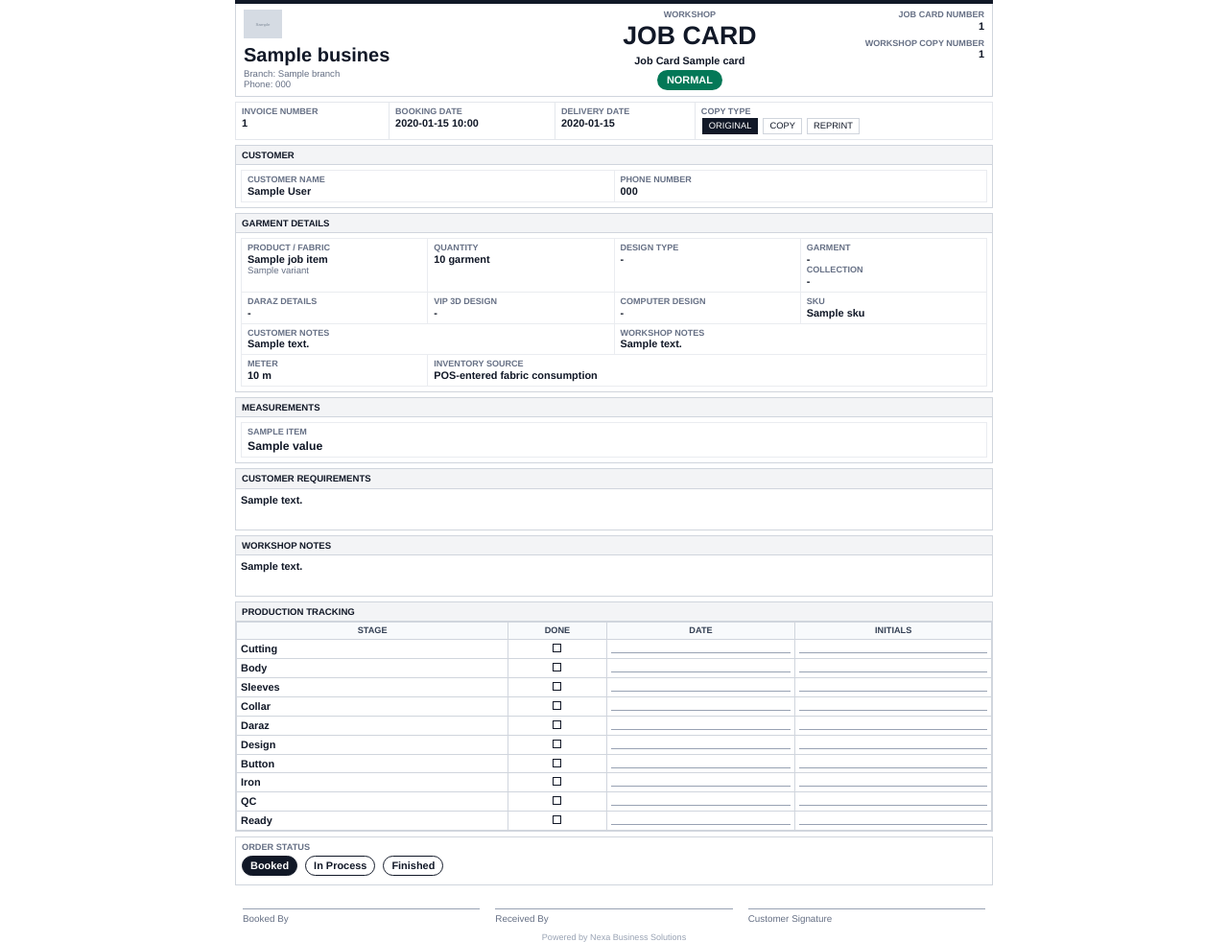
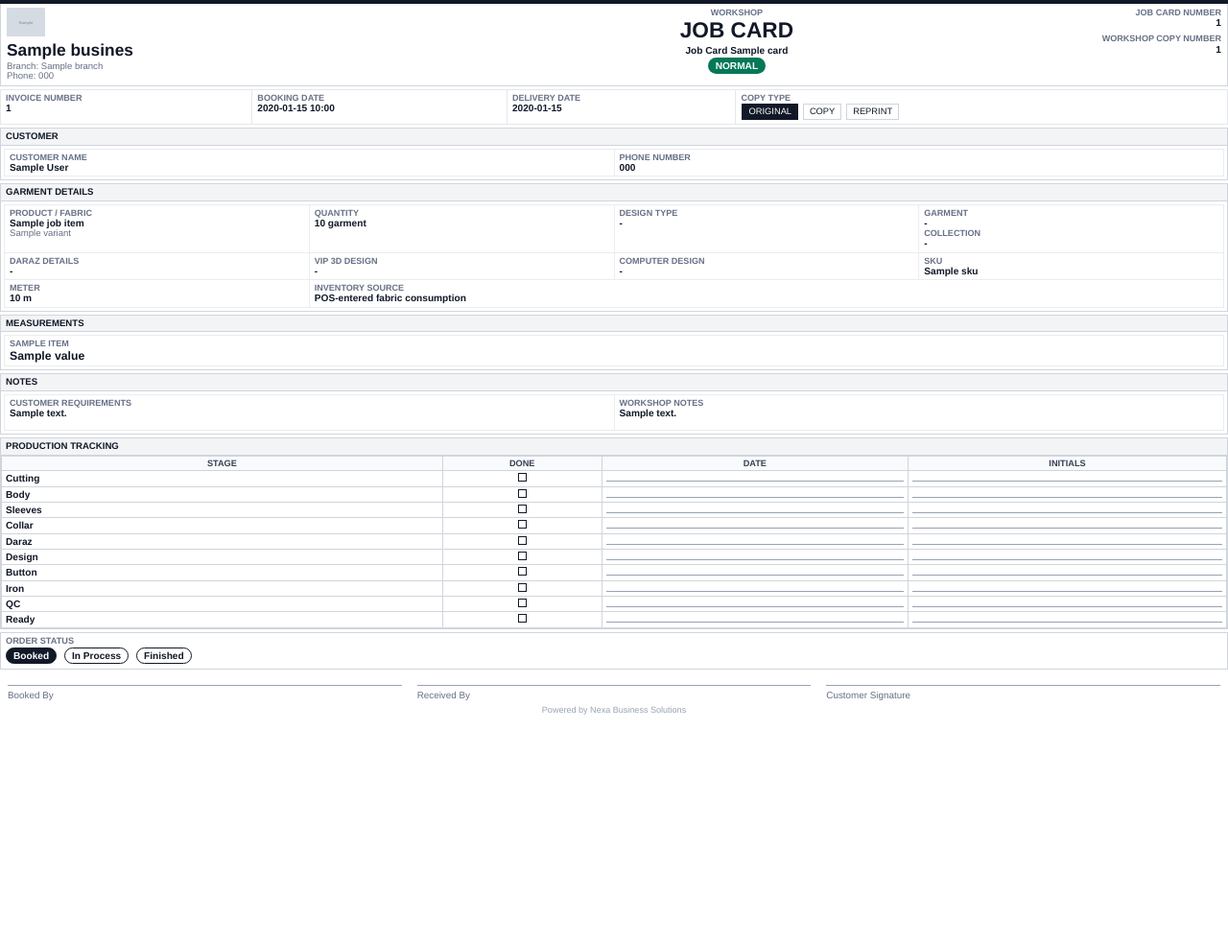
Before and after one commit to saadfmannan-hub/nexapos-saas, a Django app: template templates/invoices/workshop_job_card.html in a window 1280 px wide. Shown: the whole page at 96% size. After the commit the page ends 745 px from the top, so only its background shows below. Run offline with Django 5.2, Linux system fonts and the light colour scheme; the template is opened without the code that fills it: most values are stand-ins (such as "Sample title", 1, 10 or a date in 2020); grey boxes marked "Sample" are stand-in pictures.

Commit message:
fix(uat): finalize POS go-live fixes

```diff
--- a/apps/expenses/services.py
+++ b/apps/expenses/services.py
@@ -5,10 +5,10 @@ from datetime import date, datetime
 
 from django.db import transaction
 from django.db.models import Q
-from django.utils import timezone
 
 from apps.audit import services as audit
 from apps.branches.models import Branch
+from apps.core.date_ranges import business_localdate
 from apps.subscriptions.access import AccessAction, evaluate_public_access
 from apps.subscriptions.exceptions import DenialCode
 
@@ -161,7 +161,7 @@ def ensure_recurring_expenses_for_range(
     max_months=120,
 ):
     """Ensure fixed expenses for each requested month, with a hard range cap."""
-    today = timezone.localdate()
+    today = business_localdate(business)
     start = _as_date(date_from) or today.replace(day=1)
     end = _as_date(date_to)
     if end is None:
--- a/apps/reports/queries.py
+++ b/apps/reports/queries.py
@@ -25,7 +25,6 @@ from django.db.models import (
     When,
 )
 from django.db.models.functions import Coalesce, Greatest, Round
-from django.utils import timezone
 from django.utils.dateparse import parse_date
 
 from apps.core.date_ranges import business_localdate, business_timezone
@@ -257,7 +256,7 @@ def current_year_financial_summary(
     from apps.core.money import money
     from apps.sales.models import PaymentMethod, Sale, SaleItem, SalePayment, SaleReturn
 
-    today = today or timezone.localdate()
+    today = today or business_localdate(business)
     year_start = date(today.year, 1, 1)
     try:
         selected_branch_id = int(branch_id) if branch_id is not None else None
--- a/apps/sales/models.py
+++ b/apps/sales/models.py
@@ -49,8 +49,8 @@ class PaymentMethod(TenantModel):
 class InvoiceSequence(TenantModel):
     """Concurrency-safe invoice numbering counter.
 
-    branch is NULL for the global (per-business) scheme and set for the
-    per-branch scheme — controlled by BusinessSettings.invoice_include_branch_code.
+    branch is NULL for the global (per-business) fallback and set whenever
+    numbering is scoped to a configured branch prefix or branch-code scheme.
     `year` holds the sentinel 0 (services.LIFETIME_SEQUENCE): invoice
     numbers carry no year, so a single ongoing counter is kept per scope
     and never resets. Legacy rows with real year values are left intact.
--- a/templates/invoices/workshop_job_card.html
+++ b/templates/invoices/workshop_job_card.html
@@ -4,17 +4,17 @@
 <meta charset="utf-8">
 <title>Job Card {{ sale.invoice_number }}</title>
 <style>
-  @page { size: A4 portrait; margin: 7mm; }
+  @page { size: A4 portrait; margin: 5mm; }
   * { box-sizing: border-box; }
   body {
     font-family: Helvetica, Arial, sans-serif;
     color: #111827;
-    font-size: 8.2pt;
-    line-height: 1.18;
+    font-size: 7.6pt;
+    line-height: 1.12;
     margin: 0;
     background: #fff;
   }
-  .sheet { max-width: 790px; margin: 0 auto; page-break-after: always; }
+  .sheet { width: 100%; margin: 0 auto; page-break-after: always; }
   .sheet:last-child { page-break-after: auto; }
   table { width: 100%; border-collapse: collapse; }
   .r { text-align: right; }
@@ -23,16 +23,16 @@
   .header {
     border: 1px solid #d0d5dd;
     border-top: 4px solid #111827;
-    margin-bottom: 5px;
+    margin-bottom: 3px;
   }
-  .header td { padding: 6px 8px; vertical-align: top; }
+  .header td { padding: 4px 6px; vertical-align: top; }
   .brand { width: 43%; }
   .doc { width: 34%; text-align: center; }
   .meta { width: 23%; text-align: right; }
-  .business-name { font-size: 15pt; font-weight: 800; margin-bottom: 1px; }
+  .business-name { font-size: 13pt; font-weight: 800; margin-bottom: 1px; }
   h1 {
-    font-size: 20pt;
-    margin: 1px 0 4px;
+    font-size: 17pt;
+    margin: 1px 0 2px;
   }
   .copy-strip span {
     display: inline-block;
@@ -46,13 +46,13 @@
   .priority-badge {
     display: inline-block;
     min-width: 60px;
-    padding: 4px 10px;
+    padding: 3px 8px;
     border-radius: 999px;
     color: #fff;
     font-weight: 800;
     text-transform: uppercase;
     text-align: center;
-    margin-top: 3px;
+    margin-top: 2px;
   }
   .priority-normal { background: #047857; }
   .priority-high { background: #a16207; }
@@ -67,42 +67,42 @@
   .value { font-weight: 800; color: #111827; }
   .meta-table td {
     border: 1px solid #e4e7ec;
-    padding: 4px 6px;
+    padding: 3px 5px;
     vertical-align: top;
   }
   .section {
     border: 1px solid #d0d5dd;
-    margin-top: 5px;
+    margin-top: 3px;
     page-break-inside: avoid;
   }
   .section-title {
     background: #f3f4f6;
     border-bottom: 1px solid #d0d5dd;
-    padding: 4px 6px;
+    padding: 3px 5px;
     font-size: 7.2pt;
     font-weight: 900;
     text-transform: uppercase;
   }
-  .section-body { padding: 5px; }
+  .section-body { padding: 3px; }
   .customer td {
     width: 50%;
     border: 1px solid #eaecf0;
-    padding: 4px 6px;
+    padding: 3px 5px;
     vertical-align: top;
   }
   .product-list div { margin-bottom: 2px; }
   .garment td {
     width: 25%;
     border: 1px solid #eaecf0;
-    padding: 4px 6px;
+    padding: 3px 5px;
     vertical-align: top;
   }
   .measurements { table-layout: fixed; }
   .measurements td {
     width: 25%;
     border: 1px solid #eaecf0;
-    padding: 4px 6px;
-    min-height: 28px;
+    padding: 3px 5px;
+    min-height: 22px;
     vertical-align: top;
   }
   .measurement-label {
@@ -114,14 +114,22 @@
   .measurement-value {
     font-size: 9.2pt;
     font-weight: 800;
-    margin-top: 2px;
+    margin-top: 1px;
   }
   .notes-box {
-    height: 38px;
+    height: 27px;
     border: 1px solid #cbd5e1;
-    padding: 5px 7px;
+    padding: 3px 5px;
   }
-  .rule { border-bottom: 1px solid #e5e7eb; height: 9px; }
+  .rule { border-bottom: 1px solid #e5e7eb; height: 6px; }
+  .notes-grid { table-layout: fixed; }
+  .notes-grid td {
+    width: 50%;
+    border: 1px solid #eaecf0;
+    padding: 3px 5px;
+    vertical-align: top;
+  }
+  .notes-grid .value { min-height: 20px; }
   .items {
     table-layout: fixed;
   }
@@ -146,13 +154,13 @@
     border: 1px solid #d0d5dd;
     color: #344054;
     font-size: 6.9pt;
-    padding: 3px 4px;
+    padding: 2px 4px;
     text-transform: uppercase;
   }
   .tracking td {
     border: 1px solid #d0d5dd;
-    padding: 3px 4px;
-    height: 18px;
+    padding: 2px 4px;
+    height: 15px;
     vertical-align: middle;
   }
   .stage { font-weight: 800; width: 36%; }
@@ -167,13 +175,13 @@
   }
   .blank-line {
     border-bottom: 1px solid #98a2b3;
-    height: 9px;
+    height: 7px;
   }
-  .status-grid { margin-top: 5px; page-break-inside: avoid; }
+  .status-grid { margin-top: 3px; page-break-inside: avoid; }
   .status-grid td {
     width: 100%;
     border: 1px solid #d0d5dd;
-    padding: 5px 6px;
+    padding: 3px 5px;
     vertical-align: top;
   }
   .status-card-title {
@@ -181,25 +189,25 @@
     font-size: 6.9pt;
     font-weight: 900;
     text-transform: uppercase;
-    margin-bottom: 3px;
+    margin-bottom: 2px;
   }
   .status-badge {
     display: inline-block;
     border: 1px solid #111827;
     border-radius: 999px;
-    padding: 3px 8px;
+    padding: 2px 7px;
     font-weight: 800;
     margin-right: 5px;
-    margin-bottom: 4px;
+    margin-bottom: 2px;
   }
   .status-badge.active { background: #111827; color: #fff; }
   .signatures {
-    margin-top: 8px;
+    margin-top: 5px;
     page-break-inside: avoid;
   }
   .signatures td {
     width: 33.333%;
-    padding: 16px 8px 0;
+    padding: 11px 8px 0;
   }
   .signature-line {
     border-top: 1px solid #98a2b3;
@@ -210,8 +218,8 @@
   .footer {
     color: #98a2b3;
     font-size: 6.8pt;
-    margin-top: 5px;
-    padding-top: 3px;
+    margin-top: 3px;
+    padding-top: 2px;
     text-align: center;
   }
 </style>
@@ -333,16 +341,6 @@
             <div class="value">{{ job_item.sku|default:"-" }}</div>
           </td>
         </tr>
-        <tr>
-          <td colspan="2">
-            <div class="label">Customer Notes</div>
-            <div class="value">{{ tailoring.customer_notes|default:"-" }}</div>
-          </td>
-          <td colspan="2">
-            <div class="label">Workshop Notes</div>
-            <div class="value">{{ tailoring.workshop_notes|default:"-" }}</div>
-          </td>
-        </tr>
         {% if job_item.fabric_meter_used is not None %}
         <tr>
           <td>
@@ -398,25 +396,29 @@
     </div>
   </div>
 
-  <div class="section">
-    <div class="section-title">Customer Requirements</div>
+  <div class="section notes-section">
+    <div class="section-title">Notes</div>
     <div class="section-body">
+      <table class="notes-grid">
+        <tr>
+          <td>
+            <div class="label">Customer Requirements</div>
             {% if tailoring.customer_notes %}
-        <div class="value" style="min-height:32px">{{ tailoring.customer_notes }}</div>
+              <div class="value">{{ tailoring.customer_notes }}</div>
             {% else %}
               <div class="notes-box"><div class="rule"></div><div class="rule"></div><div class="rule"></div></div>
             {% endif %}
-    </div>
-  </div>
-
-  <div class="section">
-    <div class="section-title">Workshop Notes</div>
-    <div class="section-body">
+          </td>
+          <td>
+            <div class="label">Workshop Notes</div>
             {% if tailoring.workshop_notes %}
-        <div class="value" style="min-height:32px">{{ tailoring.workshop_notes }}</div>
+              <div class="value">{{ tailoring.workshop_notes }}</div>
             {% else %}
               <div class="notes-box"><div class="rule"></div><div class="rule"></div><div class="rule"></div></div>
             {% endif %}
+          </td>
+        </tr>
+      </table>
     </div>
   </div>
 
```
Also changed, not shown: apps/purchases/views.py (+5 -3 lines), apps/sales/calculations.py (+7 -4 lines), apps/sales/services.py (+53 -21 lines), apps/sales/views.py (+13 -9 lines), templates/auth/login.html (+1 -6 lines), tests/base.py (+7 -0 lines), tests/test_auth.py (+8 -0 lines), tests/test_date_filter_defaults.py (+1 -1 lines), tests/test_finance.py (+3 -0 lines), tests/test_invoice_prefix.py (+96 -38 lines), tests/test_pos.py (+71 -5 lines). Lines whose indentation alone changed are shown as unchanged.
